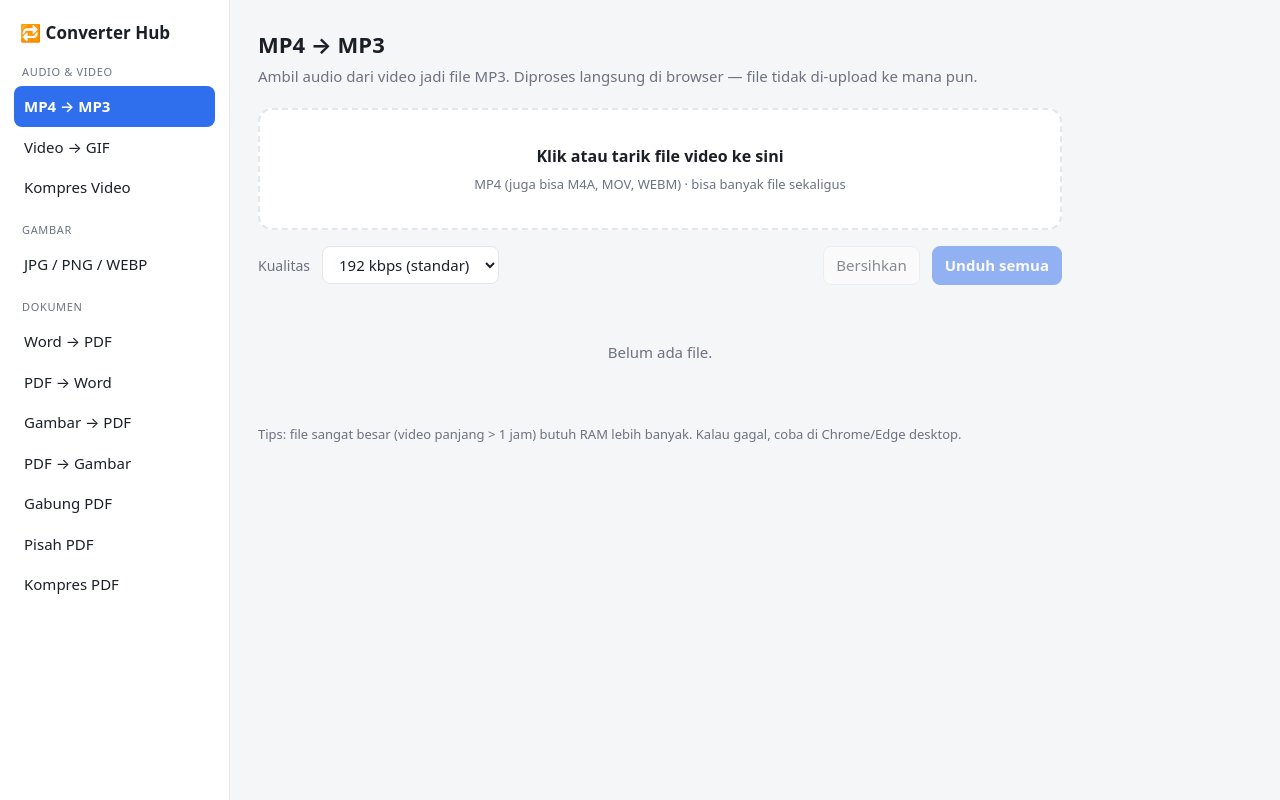
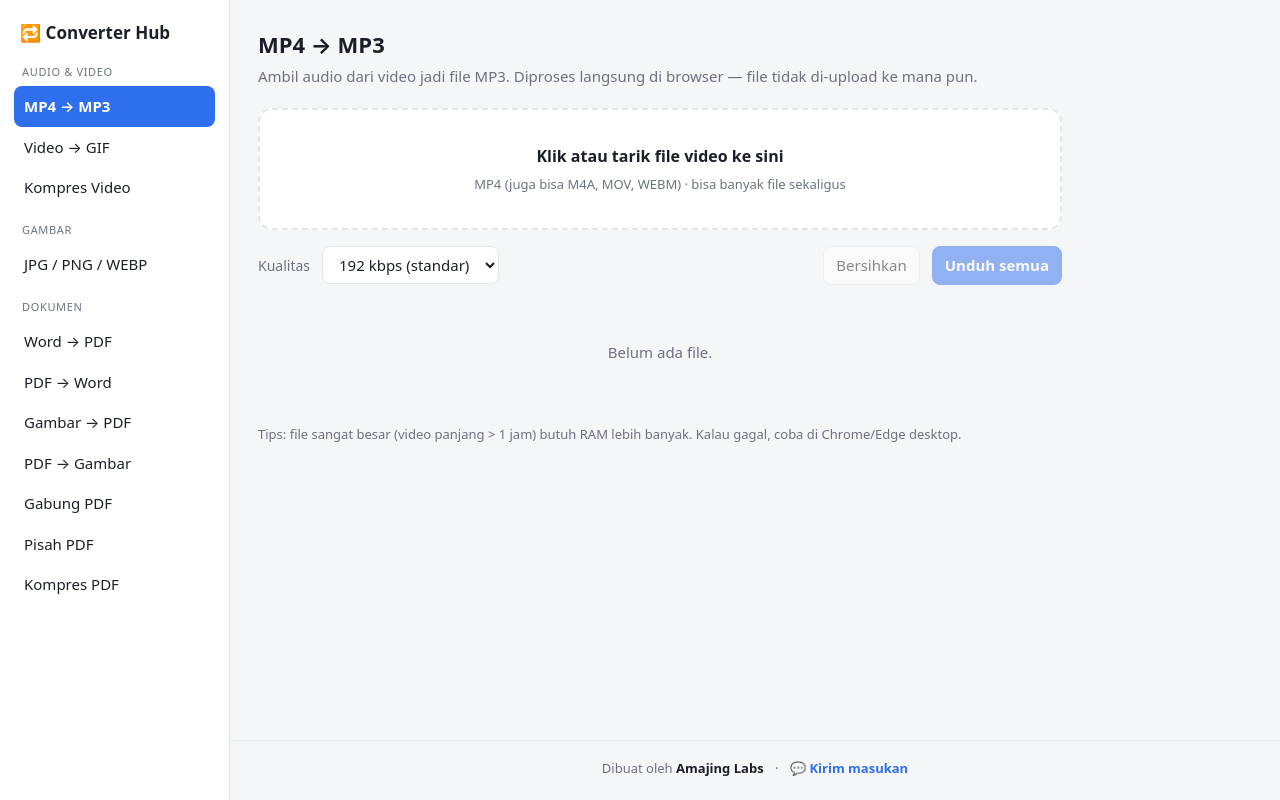
Before and after one commit to amajing-grace-2026/converter-hub, a plain HTML site: page index.html in a window 1280 px wide. Drawn offline with Linux system fonts and the light colour scheme.

Commit message:
Add Amajing Labs footer with feedback form link
Co-Authored-By: Claude Opus 5.5 <noreply@anthropic.com>

```diff
--- a/index.html
+++ b/index.html
@@ -27,6 +27,12 @@
   nav button:hover{background:var(--soft)}
   nav button.active{background:var(--accent);color:var(--accent-ink);font-weight:600}
   main{padding:28px;max-width:860px;width:100%}
+  .content{display:flex;flex-direction:column;min-height:100vh;min-width:0}
+  .foot{margin-top:auto;padding:18px 16px 22px;text-align:center;font-size:13px;color:var(--muted);border-top:1px solid var(--line)}
+  .foot strong{color:var(--ink);font-weight:600}
+  .foot .dot{margin:0 8px}
+  .foot a{color:var(--accent);text-decoration:none;font-weight:600;white-space:nowrap}
+  .foot a:hover{text-decoration:underline}
   h2{margin:0 0 4px;font-size:22px}
   .sub{color:var(--muted);margin:0 0 20px}
   .drop{display:block;border:2px dashed var(--line);border-radius:14px;background:var(--panel);padding:34px 20px;text-align:center;cursor:pointer;transition:.15s}
@@ -102,7 +108,14 @@
     <h1>🔁 Converter Hub</h1>
     <div class="tools" id="toolNav"></div>
   </nav>
-  <main id="view"></main>
+  <div class="content">
+    <main id="view"></main>
+    <footer class="foot">
+      Dibuat oleh <strong>Amajing Labs</strong>
+      <span class="dot">·</span>
+      <a href="https://forms.gle/fZAtNMCwKqhQhgpKA" target="_blank" rel="noopener">💬 Kirim masukan</a>
+    </footer>
+  </div>
 </div>
 
 <script>
```
Also changed, not shown: 1 other file.
